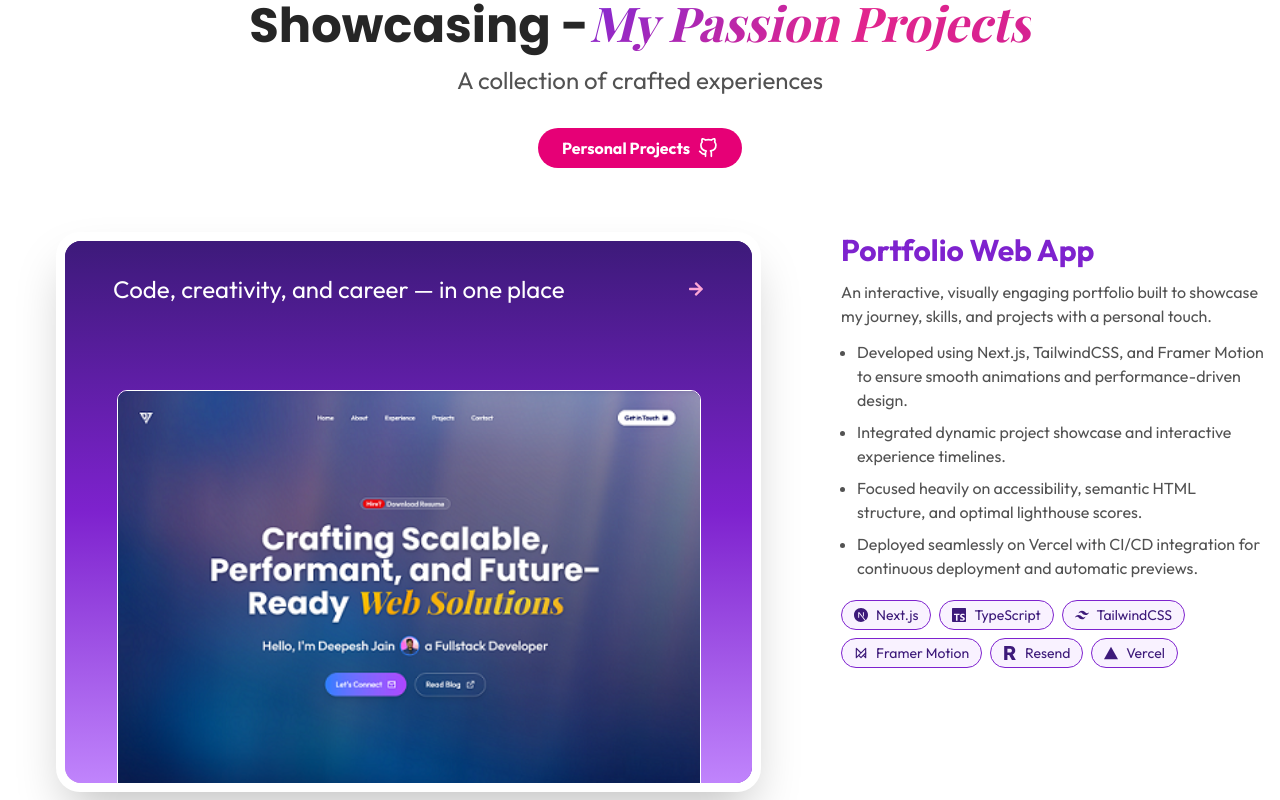
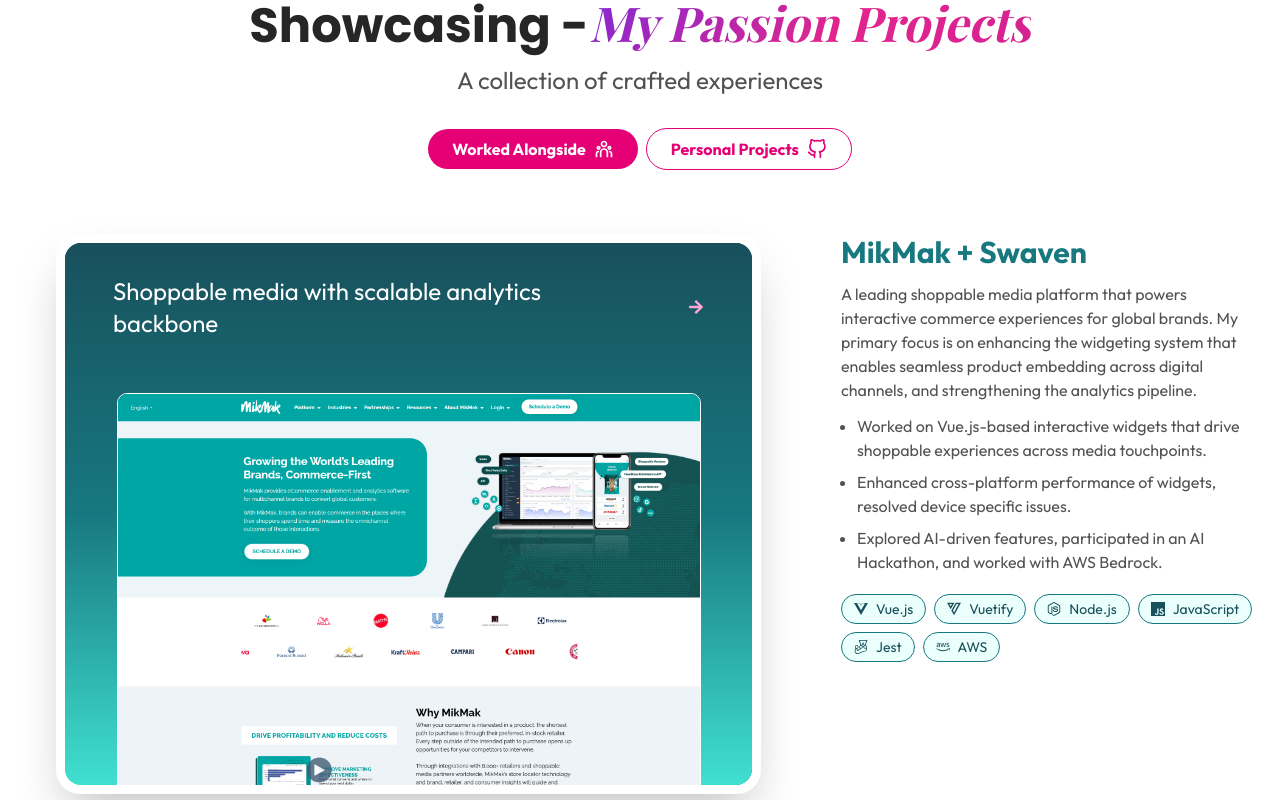
Before and after one commit to deepeshjaindj/modern-portfolio, a Next.js app: page / in a window 1280 px wide. Shown: the part 4920-5720 px from the top of the page. Built offline with nearby package versions, Linux system fonts and the light colour scheme; a web font is replaced by a local one.

Commit message:
Updated projects section - added Teams

```diff
--- a/src/components/sections/Projects.tsx
+++ b/src/components/sections/Projects.tsx
@@ -27,6 +27,7 @@
   SiVuetify,
 } from "react-icons/si";
 import { TbBrandFramerMotion } from "react-icons/tb";
+import { RiTeamLine } from "react-icons/ri";
 import { FiGithub } from "react-icons/fi";
 
 const TABS = {
@@ -35,7 +36,7 @@
 };
 
 const Projects = () => {
-  const [activeTab, setActiveTab] = useState(TABS.PROJECTS);
+  const [activeTab, setActiveTab] = useState(TABS.TEAMS);
 
   const content =
     activeTab === TABS.PROJECTS
@@ -278,7 +279,7 @@
           A collection of crafted experiences
         </h2>
         <div className="flex flex-col md:flex-row gap-4 md:gap-2 mt-8 justify-center items-center">
-          {/* <div className="relative flex items-center gap-1 text-white rounded-full backdrop-blur-md transition-all duration-300 text-md font-sans">
+          <div className="relative flex items-center gap-1 text-white rounded-full backdrop-blur-md transition-all duration-300 text-md font-sans">
             <div
               onClick={() => setActiveTab(TABS.TEAMS)}
               className={`px-6 py-2 rounded-full font-bold flex gap-2 items-center cursor-pointer transition-colors duration-300
@@ -293,7 +294,7 @@
                 className={`text-xl transition-colors duration-300 ${activeTab === TABS.TEAMS ? "text-white" : "text-pink-600"}`}
               />
             </div>
-          </div> */}
+          </div>
           <div className="relative flex items-center gap-1 text-white rounded-full backdrop-blur-md transition-all duration-300 text-md font-sans">
             <div
               onClick={() => setActiveTab(TABS.PROJECTS)}
```
